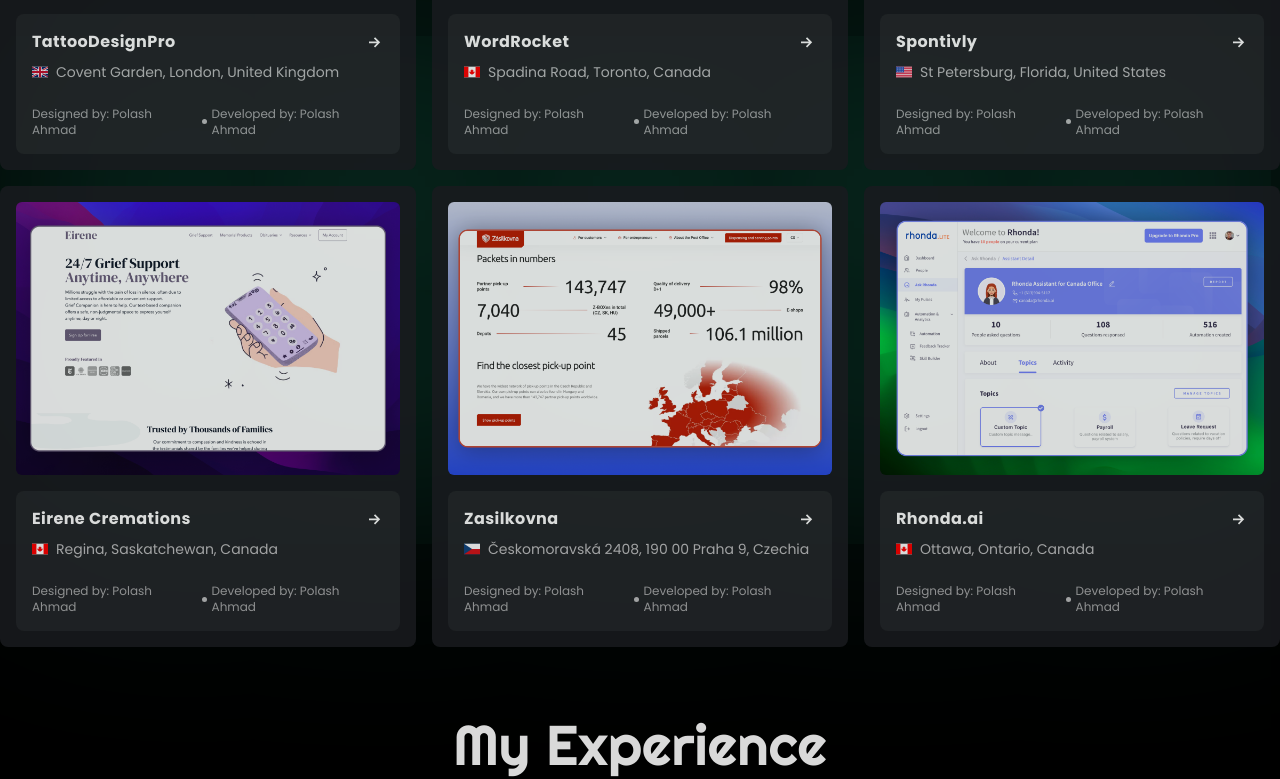
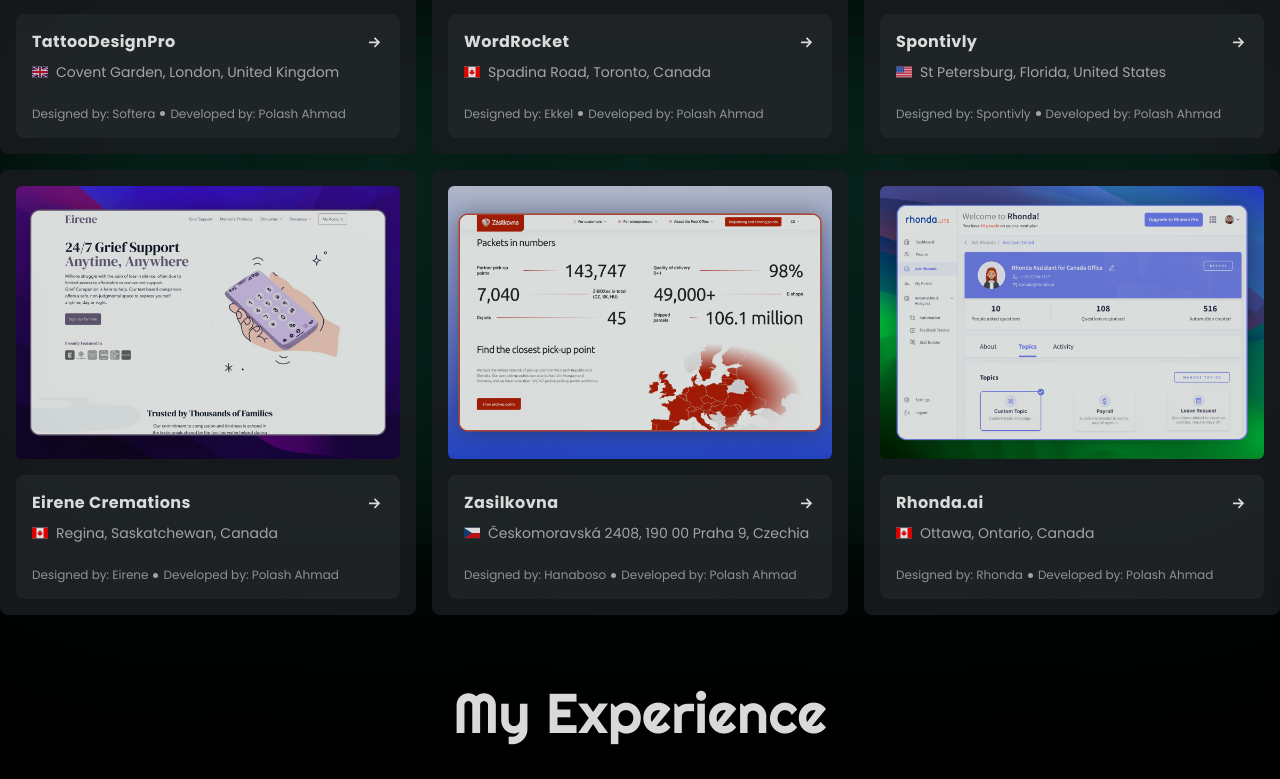
Before and after one commit to Polashahmad01/front-end-portfolio-app, a Next.js app: page / in a window 1280 px wide. Shown: the part 2993-3772 px from the top of the page. Built offline with nearby package versions, Linux system fonts and the light colour scheme.

Commit message:
Update work and design credits in pages

```diff
--- a/src/components/MyExperiencePage.jsx
+++ b/src/components/MyExperiencePage.jsx
@@ -27,7 +27,7 @@
             </div>
             <div className="flex items-center justify-between">
               <h4 className="leading-tight mb-4 text-2xl font-medium opacity-90">FrontEnd Engineer</h4>
-              <p className="text-sm opacity-70">March 2020 - Dec 2021</p>
+              <p className="text-sm opacity-70">Mar 2023 - Apr 2024</p>
             </div>
             <p className="leading-normal text-[#96a7a1]">
               At Eirene Cremations, I focused on the front end, delivering features such as a deceased status checker and creating forms for listing
--- a/src/components/MyRecentWorkPage.jsx
+++ b/src/components/MyRecentWorkPage.jsx
@@ -41,7 +41,7 @@
                 </div>
               </div>
               <div className="text-xs flex items-center gap-[5px]">
-                <p className="opacity-60">Designed by: Polash Ahmad</p>
+                <p className="opacity-60">Designed by: Softera</p>
                 <div className="h-[5px] w-[5px] bg-white rounded-full opacity-70" />
                 <p className="opacity-60">Developed by: Polash Ahmad</p>
               </div>
@@ -69,7 +69,7 @@
                 </div>
               </div>
               <div className="text-xs flex items-center gap-[5px]">
-                <p className="opacity-60">Designed by: Polash Ahmad</p>
+                <p className="opacity-60">Designed by: Ekkel</p>
                 <div className="h-[5px] w-[5px] bg-white rounded-full opacity-70" />
                 <p className="opacity-60">Developed by: Polash Ahmad</p>
               </div>
@@ -97,7 +97,7 @@
                 </div>
               </div>
               <div className="text-xs flex items-center gap-[5px]">
-                <p className="opacity-60">Designed by: Polash Ahmad</p>
+                <p className="opacity-60">Designed by: Spontivly</p>
                 <div className="h-[5px] w-[5px] bg-white rounded-full opacity-70" />
                 <p className="opacity-60">Developed by: Polash Ahmad</p>
               </div>
@@ -125,7 +125,7 @@
                 </div>
               </div>
               <div className="text-xs flex items-center gap-[5px]">
-                <p className="opacity-60">Designed by: Polash Ahmad</p>
+                <p className="opacity-60">Designed by: Eirene</p>
                 <div className="h-[5px] w-[5px] bg-white rounded-full opacity-70" />
                 <p className="opacity-60">Developed by: Polash Ahmad</p>
               </div>
@@ -153,7 +153,7 @@
                 </div>
               </div>
               <div className="text-xs flex items-center gap-[5px]">
-                <p className="opacity-60">Designed by: Polash Ahmad</p>
+                <p className="opacity-60">Designed by: Hanaboso</p>
                 <div className="h-[5px] w-[5px] bg-white rounded-full opacity-70" />
                 <p className="opacity-60">Developed by: Polash Ahmad</p>
               </div>
@@ -181,7 +181,7 @@
                 </div>
               </div>
               <div className="text-xs flex items-center gap-[5px]">
-                <p className="opacity-60">Designed by: Polash Ahmad</p>
+                <p className="opacity-60">Designed by: Rhonda</p>
                 <div className="h-[5px] w-[5px] bg-white rounded-full opacity-70" />
                 <p className="opacity-60">Developed by: Polash Ahmad</p>
               </div>
```
